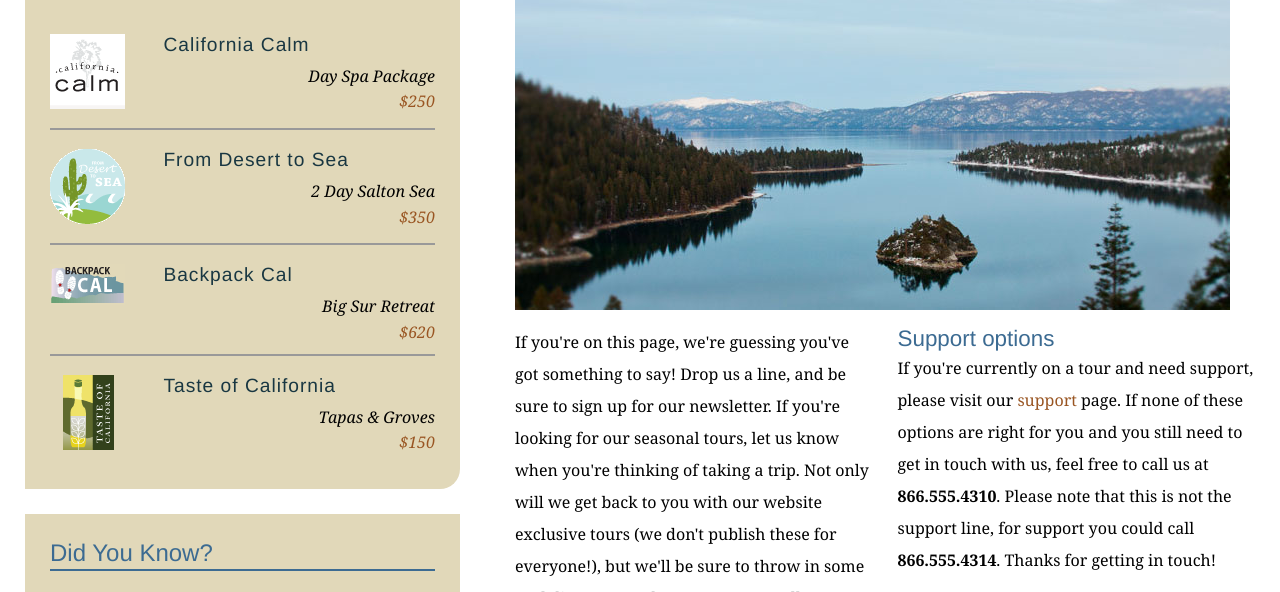
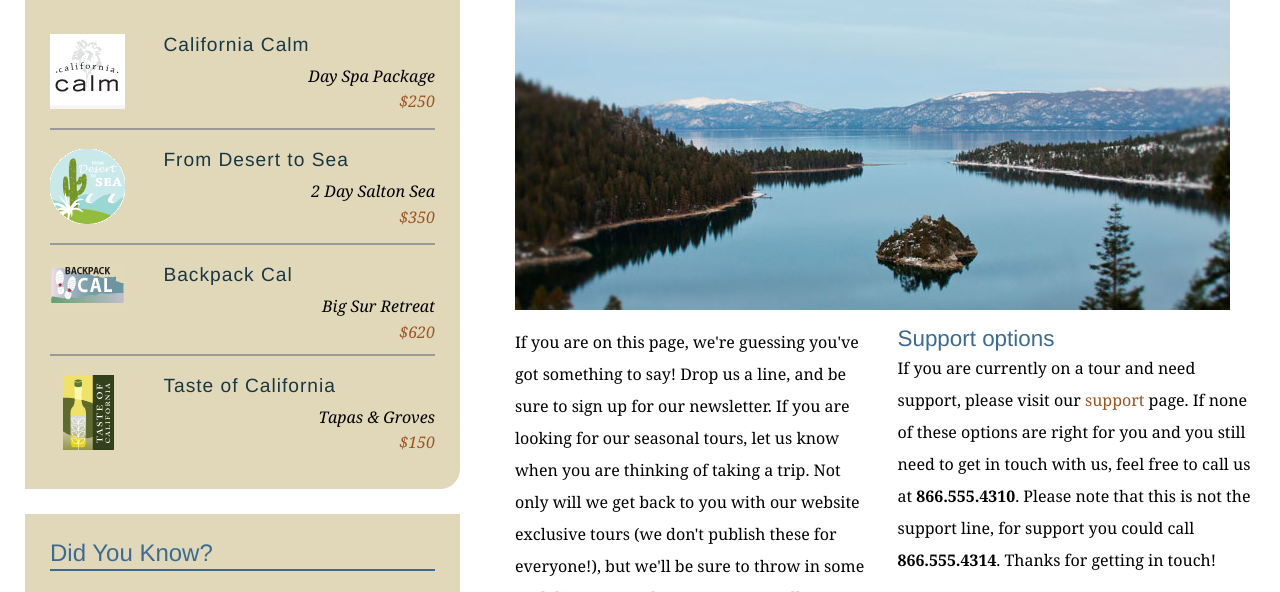
Before and after one commit to JacobR-L/explore_california, a plain HTML site: page contact.html in a window 1280 px wide. Shown: the part 342-934 px from the top of the page. Drawn offline with Linux system fonts and the light colour scheme.

Commit message:
Remove contractions from contact page text

```diff
--- a/contact.html
+++ b/contact.html
@@ -68,10 +68,10 @@
           <h1>Get in touch</h1>
           <img src="assets/images/emerald_bay.jpg" alt="Beautiful Lake Tahoe" class="articleImage" />
           <div class="multiCol">
-            <p>If you're on this page, we're guessing you've got something to say! Drop us a line, and be sure to sign up for our newsletter. If you're looking for our seasonal tours,  let us know when you're thinking of taking a trip. Not only will we get back to you with our website exclusive tours (we don't publish these for everyone!), but we'll be sure to throw in some cool discounts and tour extras as well.</p>
+            <p>If you are on this page, we're guessing you've got something to say! Drop us a line, and be sure to sign up for our newsletter. If you are looking for our seasonal tours,  let us know when you are thinking of taking a trip. Not only will we get back to you with our website exclusive tours (we don't publish these for everyone!), but we'll be sure to throw in some cool discounts and tour extras as well.</p>
 
             <h2>Support options</h2>
-            <p>If you're currently on a tour and need support, please visit our <a href="support.html">support</a> page. If none of these options are right for you and you still need to get in touch with us, feel free to call us at<span class="phone"> <strong>866.555.4310</strong>. Please note that this is not the support line, for support you could call </span><strong>866.555.4314</strong>. Thanks for getting in touch!</p>
+            <p>If you are currently on a tour and need support, please visit our <a href="support.html">support</a> page. If none of these options are right for you and you still need to get in touch with us, feel free to call us at<span class="phone"> <strong>866.555.4310</strong>. Please note that this is not the support line, for support you could call </span><strong>866.555.4314</strong>. Thanks for getting in touch!</p>
           </div>
 
           <form id="frmContact" name="frmContact" method="post" action="contact_process.html">
```
